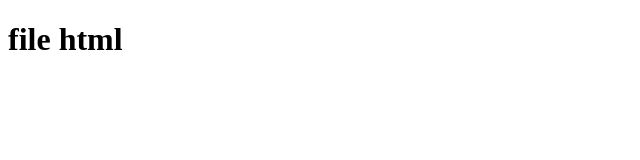
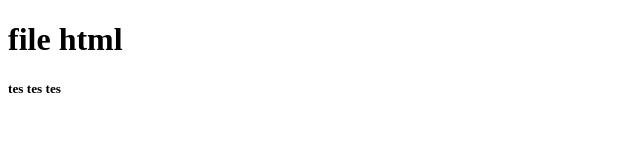
Before and after one commit to subkyy/git-remote2, a plain HTML site: page file.html in a window 1280 px wide. Shown: the full height of the page, 0-640 px from the left. Drawn offline with Linux system fonts and the light colour scheme.

Commit message:
menambahkan element di file.html

```diff
--- a/file.html
+++ b/file.html
@@ -8,5 +8,7 @@
 </head>
 <body>
     <h1>file html </h1>
+
+    <h5>tes tes tes </h5>
 </body>
 </html>
```
